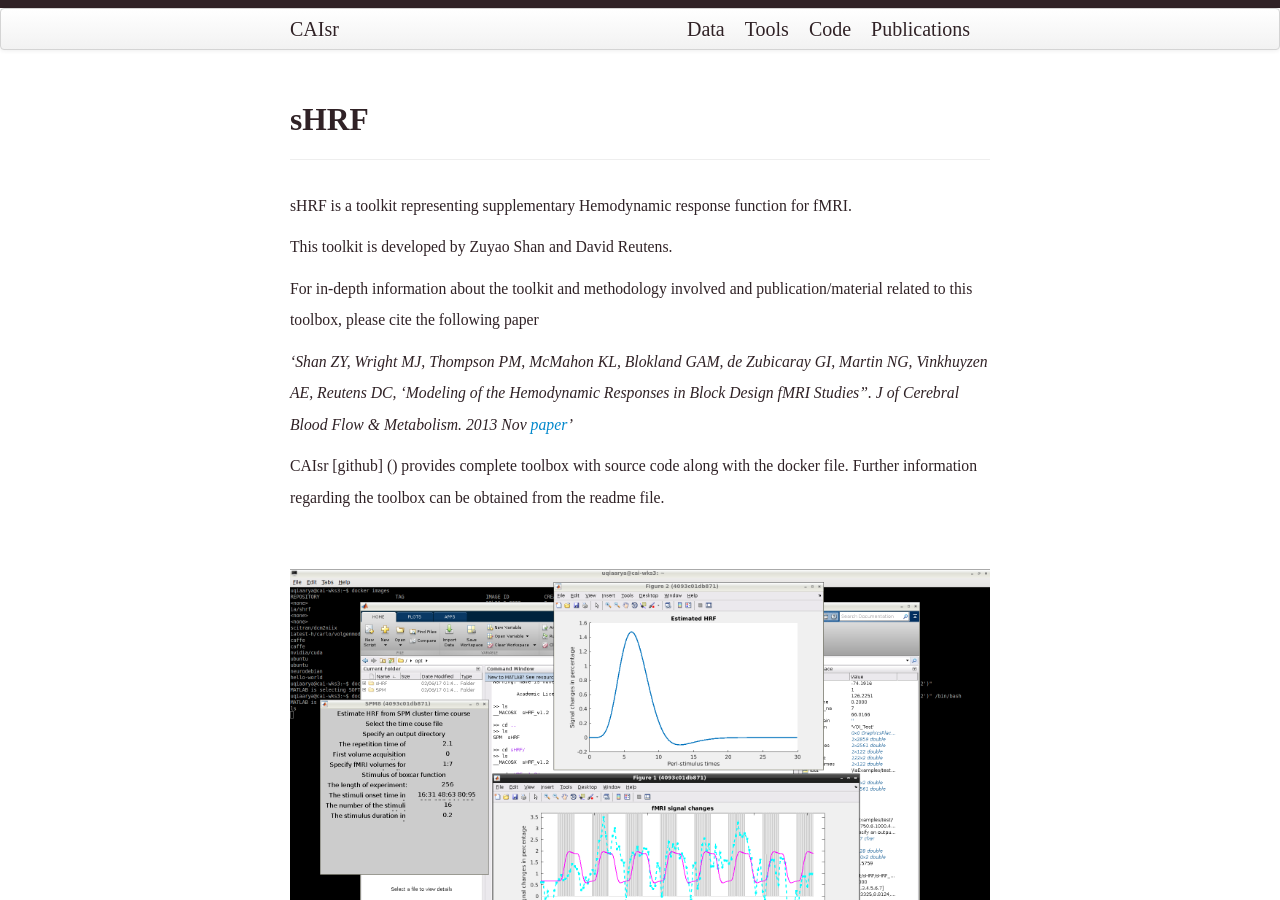
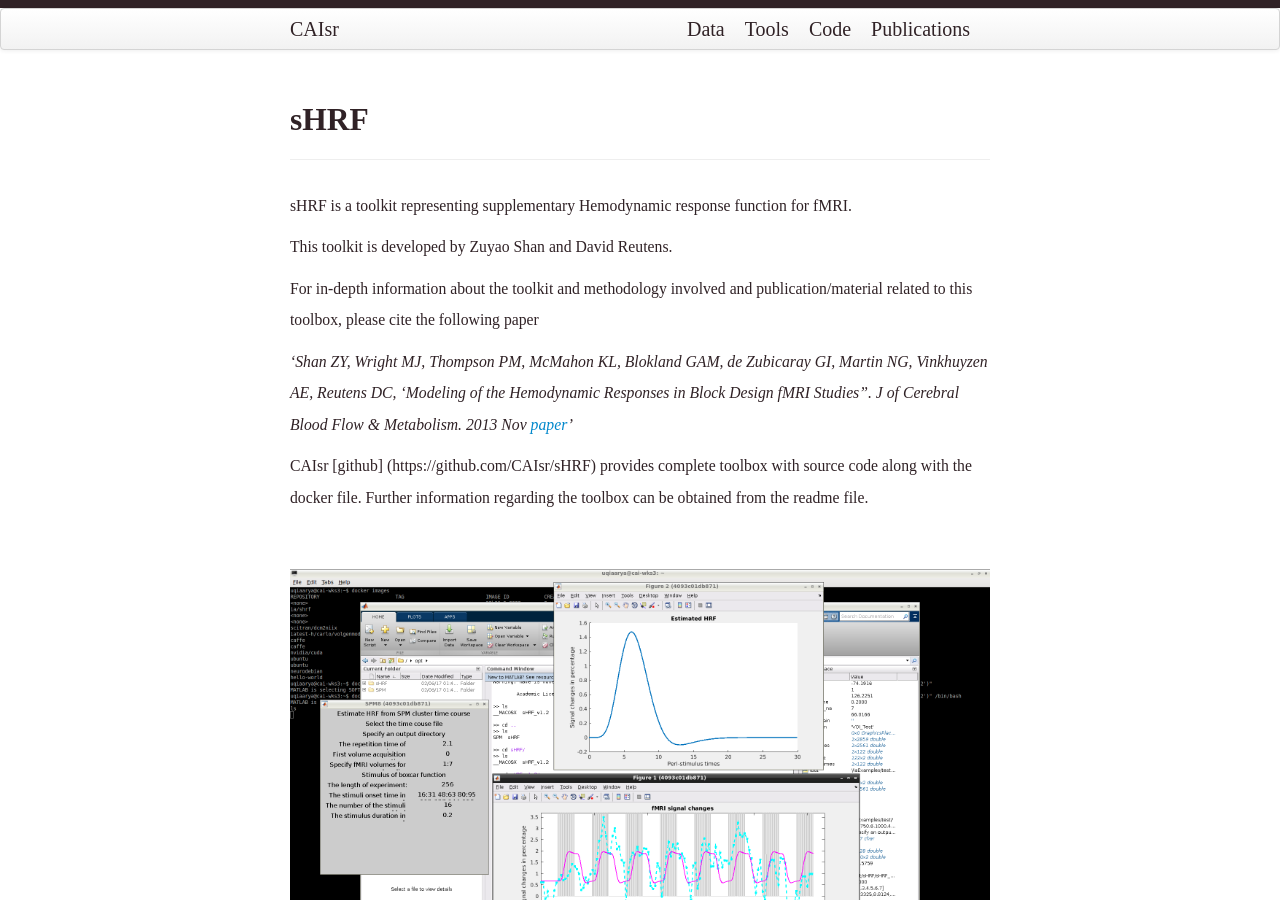
Before and after one commit to CAIsr/CAIsr.github.io, a Jekyll site: the page built from pages/sHRF.md, in a window 1280 px wide and 900 px high. Built offline with Jekyll 4.4.1, drawn with Linux system fonts in a browser that asks for light colours; some of the changed text lies outside the part shown.

Commit message:
Update sHRF.md

````diff
--- a/pages/sHRF.md
+++ b/pages/sHRF.md
@@ -13,7 +13,7 @@
 *'Shan ZY, Wright MJ, Thompson PM, McMahon KL, Blokland GAM, de Zubicaray GI, Martin NG, Vinkhuyzen AE, Reutens DC, 'Modeling of the Hemodynamic Responses
 in Block Design fMRI Studies". J of Cerebral Blood Flow & Metabolism. 2013 Nov [paper](https://www.ncbi.nlm.nih.gov/pubmed/24252847)'*
 
-CAIsr [github] () provides complete toolbox with source code along with the docker file. Further information regarding the toolbox can be obtained from the readme file.
+CAIsr [github] (https://github.com/CAIsr/sHRF) provides complete toolbox with source code along with the docker file. Further information regarding the toolbox can be obtained from the readme file.
 
 <dl>
 <dd> <br> </dd>
@@ -65,13 +65,13 @@
 1. Download or git clone the sHRF repository.
 
    ```
-   git clone https://......git
-   ```
+   git clone https://github.com/CAIsr/sHRF
+   ```
 
 2. enter the directory where docker file is located. If you are using command prompt
 
    ```
-   cd directory/docker
+   cd sHRF/Docker
    ```
 
 3. build the image using
````
